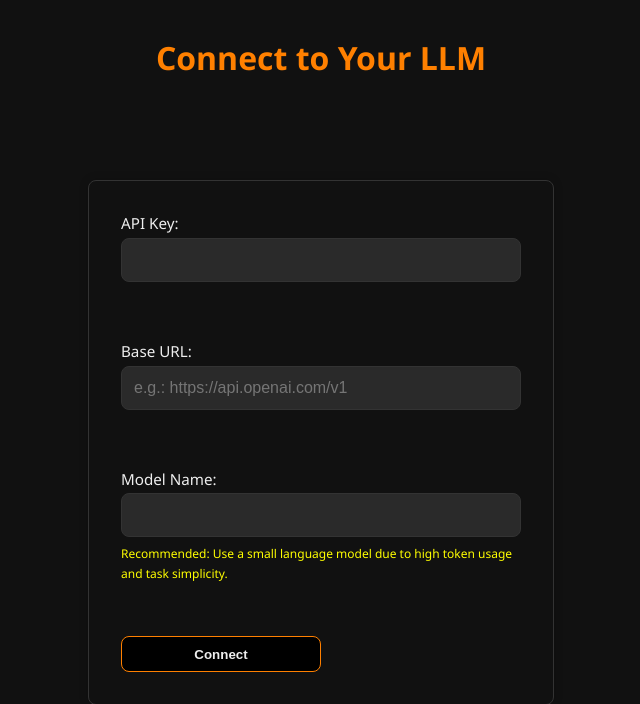
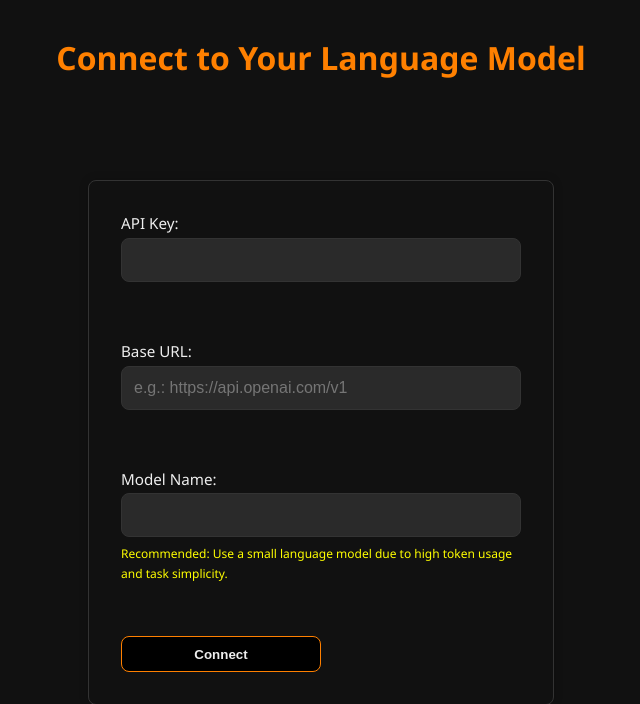
Before and after one commit to parth0cb/india-news-latest-hour, a Flask app: page /credentials in a window 1280 px wide. Shown: the top 704 px of the page, without its empty margins (319-959 px from the left). Run offline with Flask 3, Linux system fonts and the light colour scheme.

Commit message:
minor changes

```diff
--- a/templates/credentials.html
+++ b/templates/credentials.html
@@ -2,13 +2,13 @@
 <html>
 
 <head>
-    <title>Chat Login</title>
+    <title>Login</title>
     <link rel="stylesheet" href="{{ url_for('static', filename='style.css') }}">
 </head>
 
 <body>
     <div class="credentials-container">
-        <h1>Connect to Your LLM</h1>
+        <h1>Connect to Your Language Model</h1>
         <form method="post" id="login-form">
             <label>API Key: <input type="text" name="api_key" required></label><br>
             <label>Base URL: <input type="text" name="base_url" placeholder="e.g.: https://api.openai.com/v1"
```
